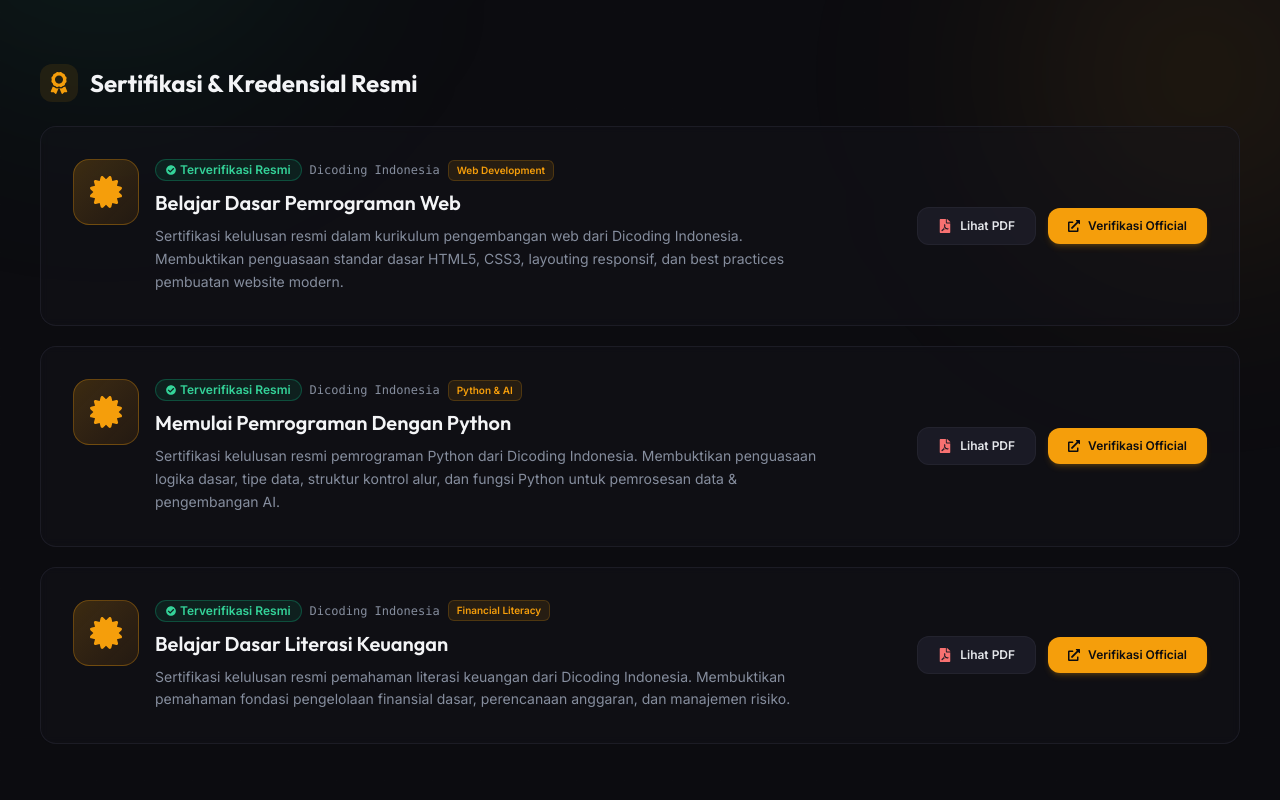
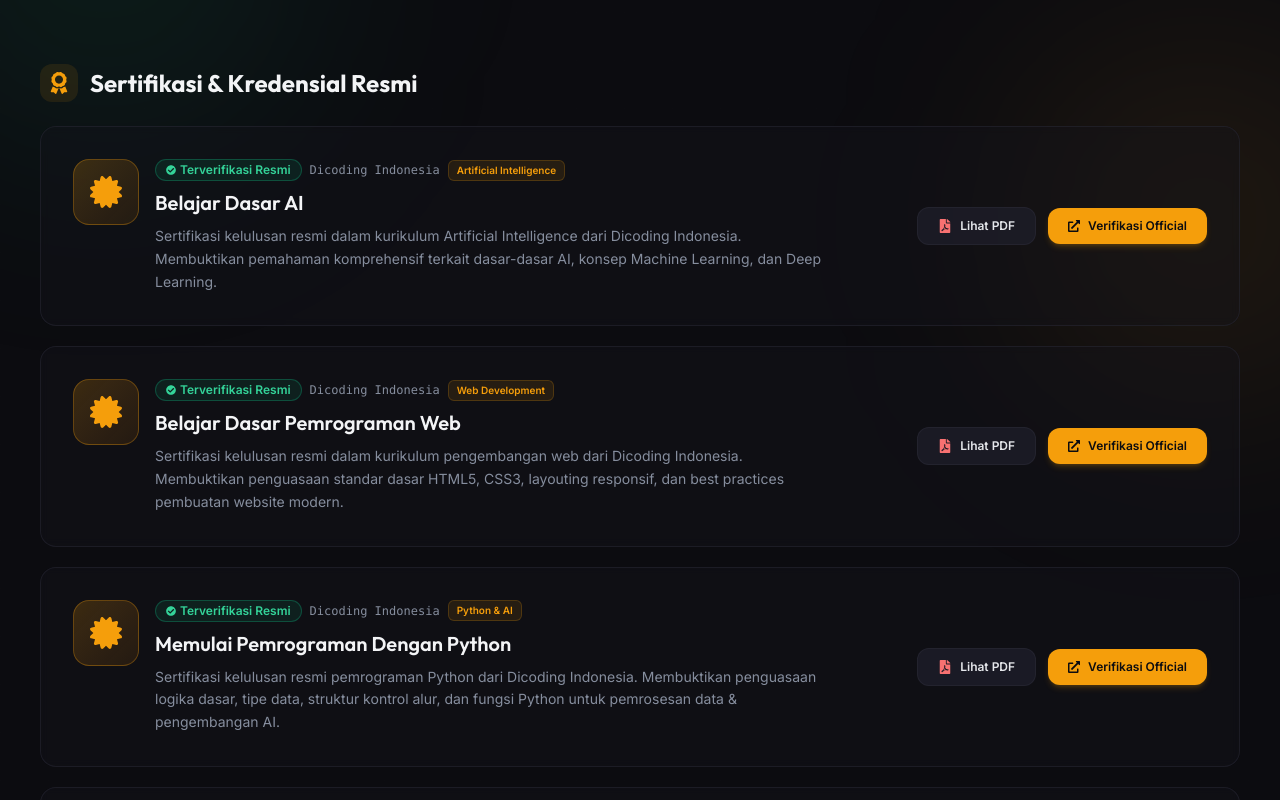
Before and after one commit to Taufikh1dayat/web-portofolio, a React (Vite) app: page /about in a window 1280 px wide. Shown: the part 900-1700 px from the top of the page. Built offline with nearby package versions, Linux system fonts and the light colour scheme.

Commit message:
tambah sertifikasi dicoding belajar dasar ai dan link verifikasi resmi

```diff
--- a/src/pages/About.jsx
+++ b/src/pages/About.jsx
@@ -44,6 +44,14 @@ const highlights = [
 ];
 
 const certificates = [
+  {
+    title: "Belajar Dasar AI",
+    issuer: "Dicoding Indonesia",
+    badge: "Artificial Intelligence",
+    description: "Sertifikasi kelulusan resmi dalam kurikulum Artificial Intelligence dari Dicoding Indonesia. Membuktikan pemahaman komprehensif terkait dasar-dasar AI, konsep Machine Learning, dan Deep Learning.",
+    pdf: "/ai_sertificate.pdf",
+    link: "https://www.dicoding.com/certificates/4EXGJ9ME1XRL",
+  },
   {
     title: "Belajar Dasar Pemrograman Web",
     issuer: "Dicoding Indonesia",
```
Also changed, not shown: 1 other file (tests, documents, lock files or other folders).
